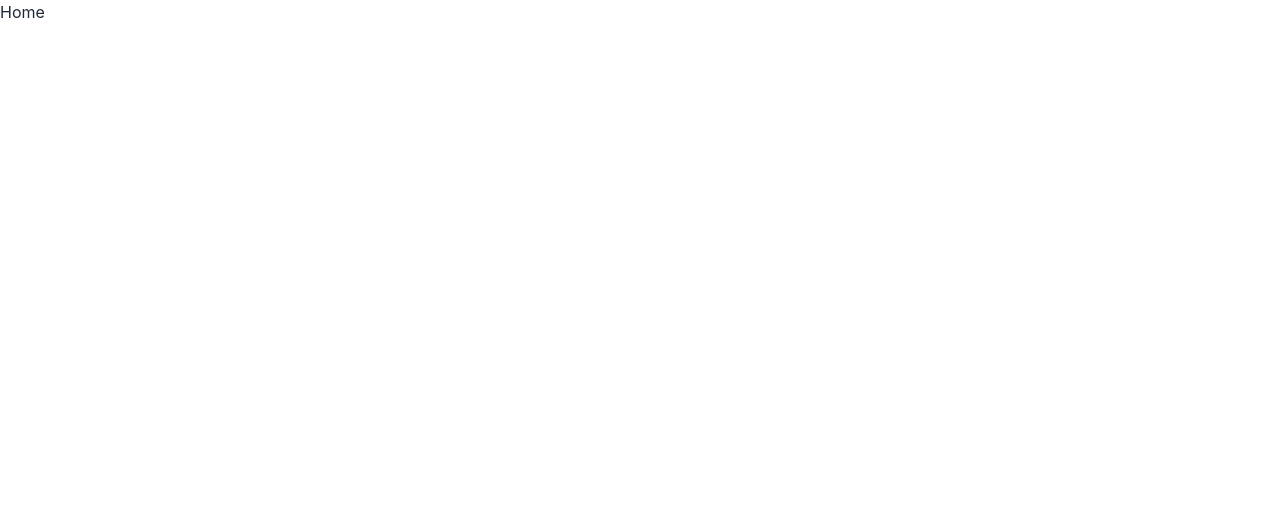
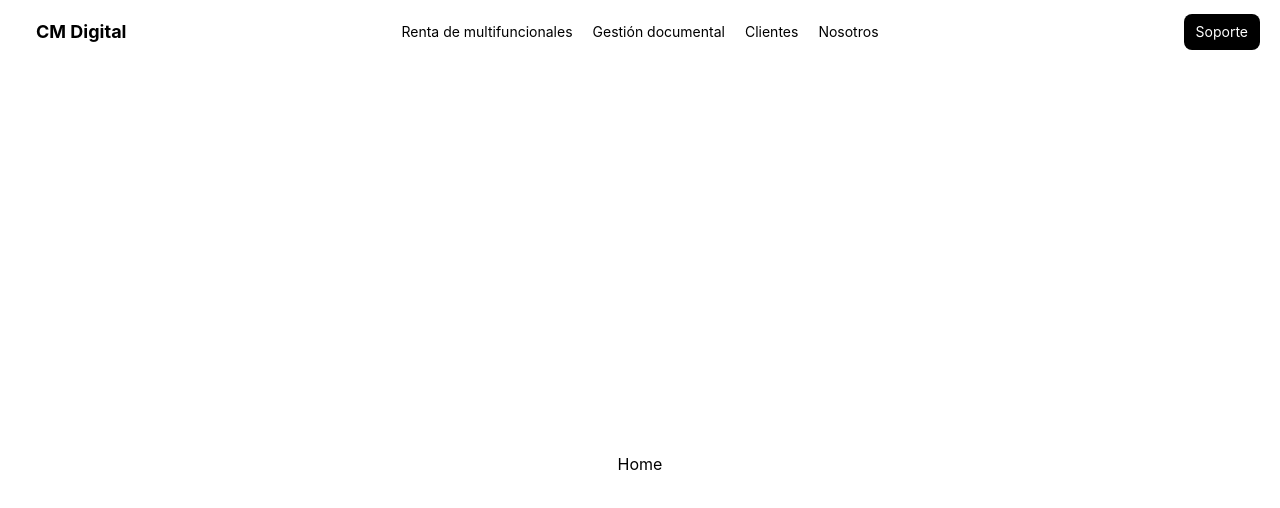
Before and after one commit to jpablocruz/cmdigital, a React (Create React App) app: page / in a window 1280 px wide. Shown: the top 508 px of the page. Built offline with nearby package versions, Linux system fonts and the light colour scheme.

Commit message:
working on navbar styling

```diff
--- a/src/components/Home.tsx
+++ b/src/components/Home.tsx
@@ -1,7 +1,11 @@
 import React from "react";
 
 const Home = () => {
- return <div>Home</div>;
+ return (
+  <div className="w-screen h-screen flex items-center justify-center bg-white">
+   <div>Home</div>
+  </div>
+ );
 };
 
 export default Home;
--- /dev/null
+++ b/src/components/Navbar.tsx
@@ -0,0 +1,60 @@
+import React from "react";
+import { Navlink } from "../interfaces/links";
+
+const Navbar = () => {
+ const NavegationLinks: Navlink[] = [
+  { name: "Renta de multifuncionales", link: "/renta-multifuncionales" },
+  { name: "Gestión documental", link: "/gestion-documental" },
+  { name: "Clientes", link: "/gestion-documental" },
+  { name: "Nosotros", link: "/gestion-documental" },
+ ];
+ return (
+  <div className="navbar bg-white px-5 py-2">
+   <div className="navbar-start">
+    <div className="dropdown text-black">
+     <div tabIndex={0} role="button" className="btn btn-ghost lg:hidden">
+      <svg
+       xmlns="http://www.w3.org/2000/svg"
+       className="h-5 w-5"
+       fill="none"
+       viewBox="0 0 24 24"
+       stroke="currentColor"
+      >
+       <path
+        strokeLinecap="round"
+        strokeLinejoin="round"
+        strokeWidth="2"
+        d="M4 6h16M4 12h8m-8 6h16"
+       />
+      </svg>
+     </div>
+     <ul
+      tabIndex={0}
+      className="menu menu-md absolute dropdown-content mt-3 z-[1] w-96 bg-gray-100"
+     >
+      {NavegationLinks.map((link) => (
+       <li className="group py-3 px-3 border-b-2 border-x-gray-500 font-semibold hover:bg-gray-500 hover:cursor-pointer">
+        <a className="group-hover:text-white">{link.name}</a>
+       </li>
+      ))}
+     </ul>
+    </div>
+    <a className="btn text-lg text-black font-bold"> CM Digital</a>
+   </div>
+   <div className="navbar-center hidden lg:flex text-black">
+    <ul className="menu menu-horizontal px-1 gap-5">
+     {NavegationLinks.map((link) => (
+      <li>
+       <a className="hover:cursor-pointer">{link.name}</a>
+      </li>
+     ))}
+    </ul>
+   </div>
+   <div className="navbar-end">
+    <a className="btn bg-black text-white h-9 min-h-0 px-3">Soporte</a>
+   </div>
+  </div>
+ );
+};
+
+export default Navbar;
--- /dev/null
+++ b/src/interfaces/links.ts
@@ -0,0 +1,4 @@
+export interface Navlink {
+ name: string;
+ link: string;
+}
--- a/src/layouts/MainLayout.tsx
+++ b/src/layouts/MainLayout.tsx
@@ -1,19 +1,19 @@
 import type { FC, ReactNode } from "react";
 import PropTypes from "prop-types";
 import { Outlet } from "react-router-dom";
+import Navbar from "../components/Navbar";
 
 interface MainLayoutProps {
  children?: ReactNode;
 }
 
-// const MainLayoutRoot = experimentalStyled('div')(({ theme }: any) => ({
-//   backgroundColor: theme.palette.background.default,
-//   height: '100%',
-//   paddingTop: 64,
-// }));
-
 const MainLayout: FC<MainLayoutProps> = ({ children }) => {
- return <div>{children || <Outlet />}</div>;
+ return (
+  <div>
+   <Navbar />
+   {children || <Outlet />}
+  </div>
+ );
 };
 
 MainLayout.propTypes = {
--- a/tailwind.config.js
+++ b/tailwind.config.js
@@ -5,4 +5,13 @@ module.exports = {
   extend: {},
  },
  plugins: [require("daisyui")],
+ daisyui: {
+  themes: false, // false: only light + dark | true: all themes | array: specific themes like this ["light", "dark", "cupcake"]
+  base: false, // applies background color and foreground color for root element by default
+  styled: false, // include daisyUI colors and design decisions for all components
+  utils: true, // adds responsive and modifier utility classes
+  prefix: "", // prefix for daisyUI classnames (components, modifiers and responsive class names. Not colors)
+  logs: true, // Shows info about daisyUI version and used config in the console when building your CSS
+  themeRoot: ":root", // The element that receives theme color CSS variables
+ },
 };
```
